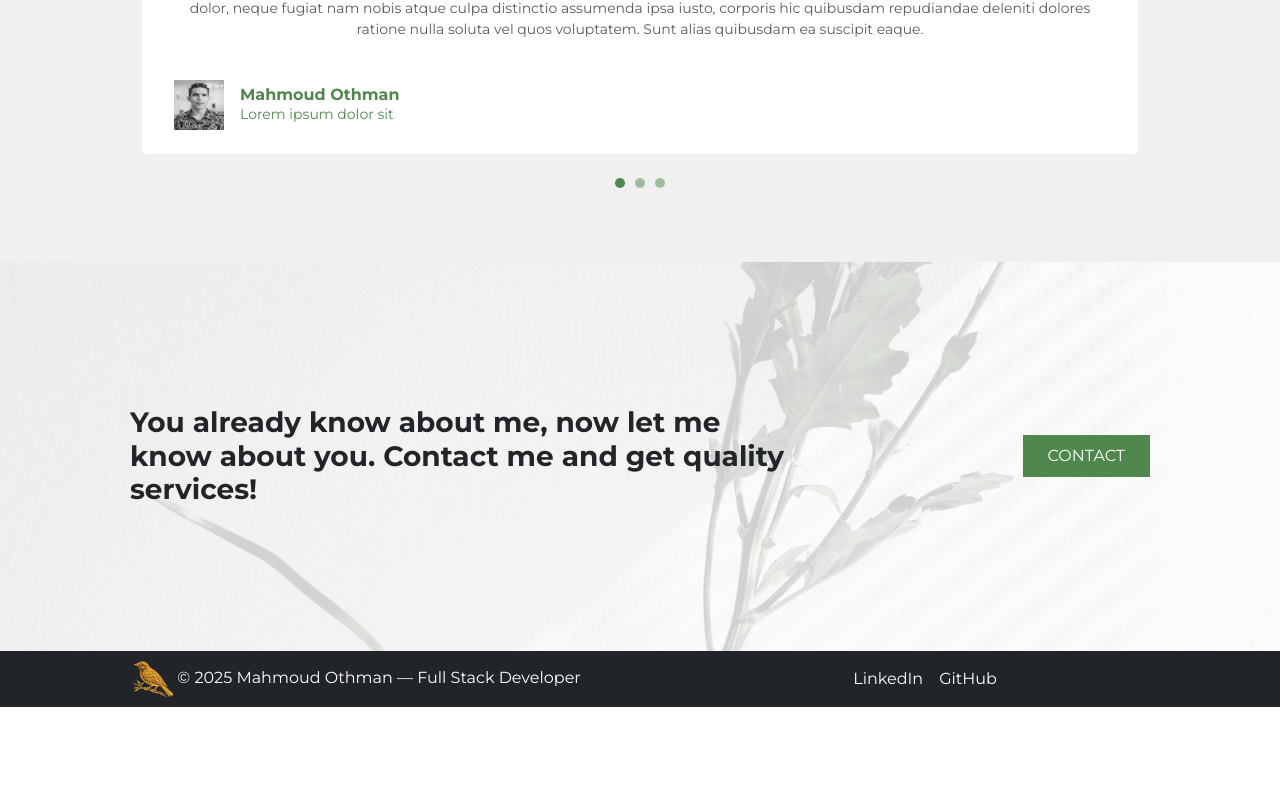
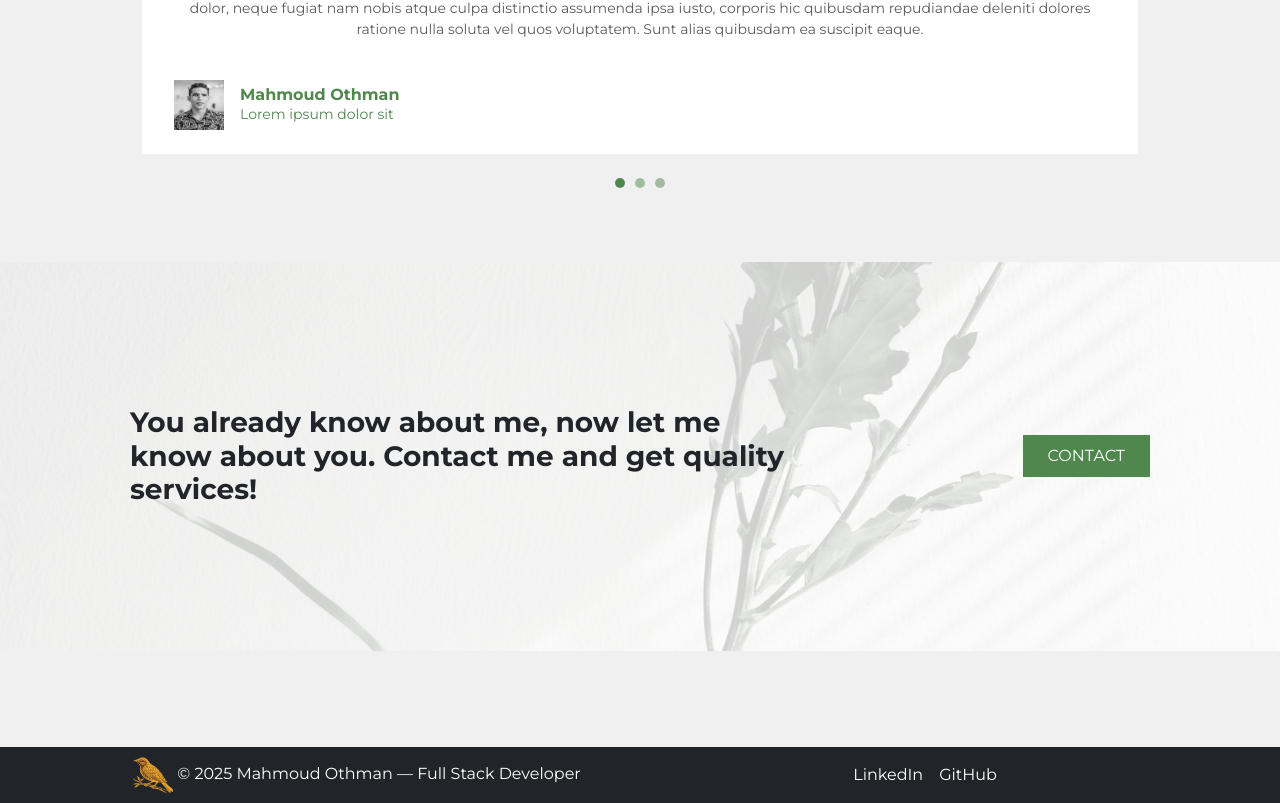
Before and after one commit to Eng-MahmoudOthman/Portfolio.MahmoudOthman, a React (Create React App) app: page / in a window 1280 px wide. Shown: the part 3200-4003 px from the top of the page. Before the commit the page ends 3907 px from the top, so only its background shows below. Built offline with nearby package versions, Linux system fonts and the light colour scheme.

Commit message:
initial commit

```diff
--- a/src/Components/Home/Home.jsx
+++ b/src/Components/Home/Home.jsx
@@ -338,6 +338,8 @@ export default function Home() {
                </div>
             </div>
          </section>
+
+         <section className={`${style.postContact} py-5`}></section>
       </Fragment>
    );
 }
--- a/src/Components/Home/home.module.css
+++ b/src/Components/Home/home.module.css
@@ -233,6 +233,13 @@
    background-color: #276625 ;
 }
 
+
+
+/* Post Contact Section */
+.postContact {
+   background-color:#f0f0f0 ;
+}
+
 /*Start Media Screen */
 /* Mobil Screen */
 @media (max-width: 767px) {
```
